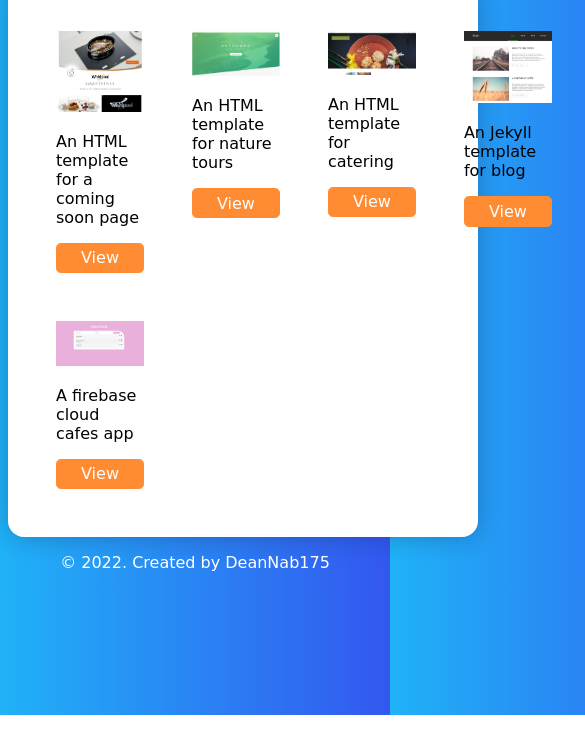
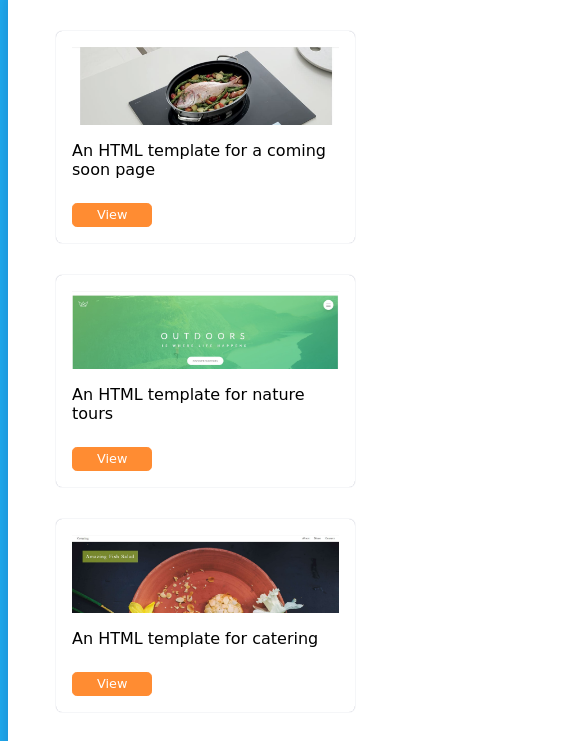
Before and after one commit to DeanNab175/myproj, a website: page docs/index.html in a window 390 px wide. Shown: the part 129-870 px from the top of the page, 585 px wide, since content can reach past the window. Before the commit the page ends 844 px from the top, so only its background shows below. Drawn offline with Linux system fonts and the light colour scheme; a web font is replaced by a local one.

Commit message:
added grid responsive

```diff
--- a/docs/index.html
+++ b/docs/index.html
@@ -11,7 +11,7 @@
     <link href="https://fonts.googleapis.com/css2?family=Hubballi&display=swap" rel="stylesheet">
 
     <!-- Styles -->
-    <link rel="stylesheet" href="./css/styles.min.css?cache_bust=1650805109666" />
+    <link rel="stylesheet" href="./css/styles.min.css?cache_bust=1651119256147" />
 
     <title>My Projects</title>
   </head>
@@ -20,32 +20,44 @@
     <div class="page-wrap">
       <section class="projects">
           <div class="project">
+              <div class="image-wrap">
                 <img src="images/smartsense.jpg" alt="smartsense">
+              </div>
               <p>An HTML template for a coming soon page</p>
               <a href="https://deannab175.github.io/smartsense/" class="button" target="_blank">View</a>
           </div>
           <div class="project">
+              <div class="image-wrap">
                 <img src="images/natours.jpg" alt="natours">
+              </div>
               <p>An HTML template for nature tours</p>
               <a href="https://deannab175.github.io/natours/" class="button" target="_blank">View</a>
           </div>
           <div class="project">
+              <div class="image-wrap">
                 <img src="images/catering.jpg" alt="catering">
+              </div>
               <p>An HTML template for catering</p>
               <a href="https://deannab175.github.io/catering/" class="button" target="_blank">View</a>
           </div>
           <div class="project">
+              <div class="image-wrap">
                 <img src="images/blogin.jpg" alt="blogin">
+              </div>
               <p>An Jekyll template for blog</p>
               <a href="https://deannab175.github.io/blogin/" class="button" target="_blank">View</a>
           </div>
           <div class="project">
+              <div class="image-wrap">
                 <img src="images/faded.jpg" alt="faded">
+              </div>
               <p>An HTML template for multipurpose site</p>
               <a href="https://deannab175.github.io/ybsite/" class="button" target="_blank">View</a>
           </div>
           <div class="project">
+              <div class="image-wrap">
                 <img src="images/cloudcafe.jpg" alt="cloudcafe">
+              </div>
               <p>A firebase cloud cafes app</p>
               <a href="https://deannab175.github.io/cloudcafe/" class="button" target="_blank">View</a>
           </div>
@@ -53,9 +65,9 @@
     </div>
 
     <footer>
-      <p>&copy; 2022. Created by DeanNab175</p>
+      <p>&copy; 2022. Created by SN</p>
     </footer>
 
-    <script src="./js/script.min.js?cache_bust=1650805109666"></script>
+    <script src="./js/script.min.js?cache_bust=1651119256147"></script>
   </body>
 </html>
--- a/src/scss/styles.scss
+++ b/src/scss/styles.scss
@@ -17,8 +17,8 @@ h1 {
 }
 
 .page-wrap {
-    width: 1440px;
-    max-width: 100%;
+    width: 960px;
+    max-width: 80%;
     margin: 0 auto;
     border-radius: 1rem;
     background-color: $white;
@@ -28,14 +28,20 @@ h1 {
 
 .projects {
     display: grid;
-    grid-template-columns: repeat(5, 1fr);
-    column-gap: 3rem;
-    row-gap: 3rem;
+    grid-template-columns: repeat(auto-fit, minmax(172px, 1fr));
+    gap: 2rem 1.5rem;
 }
 
 .projects .project {
-    /* width: 30%;
-    margin: 3rem 1rem; */
+    box-shadow: 0 0 1px 0 rgba(15,26,75,0.4);
+    padding: 1rem 1rem 3rem;
+    border-radius: 0.4rem;
+    position: relative;
+}
+
+.image-wrap {
+    max-height: 78px;
+    overflow: hidden;
 }
 
 .projects .project img {
@@ -43,6 +49,9 @@ h1 {
 }
 
 .button {
+    position: absolute;
+    bottom: 0;
+    margin-bottom: 1rem;
     text-decoration: none;
     padding: 0.3rem 1.5rem;
     background-color: $secondaryColor;
@@ -50,6 +59,8 @@ h1 {
     border-radius: .3rem;
     color: $white;
     display: inline-block;
+    font-size: .8rem;
+    line-height: 1;
     transition: all .3s ease-in-out;
     &:hover,
     &:focus {
@@ -62,10 +73,3 @@ footer {
     text-align: center;
     color: $white;
 }
-
-
-@media screen and (max-width: 768px) {
-    .projects .project {
-        width: 100%;
-    }
-}
```
Also changed, not shown: src/index.html (+13 -1 lines), docs/css/styles.min.css, 1 other file. Lines whose indentation alone changed are shown as unchanged.
